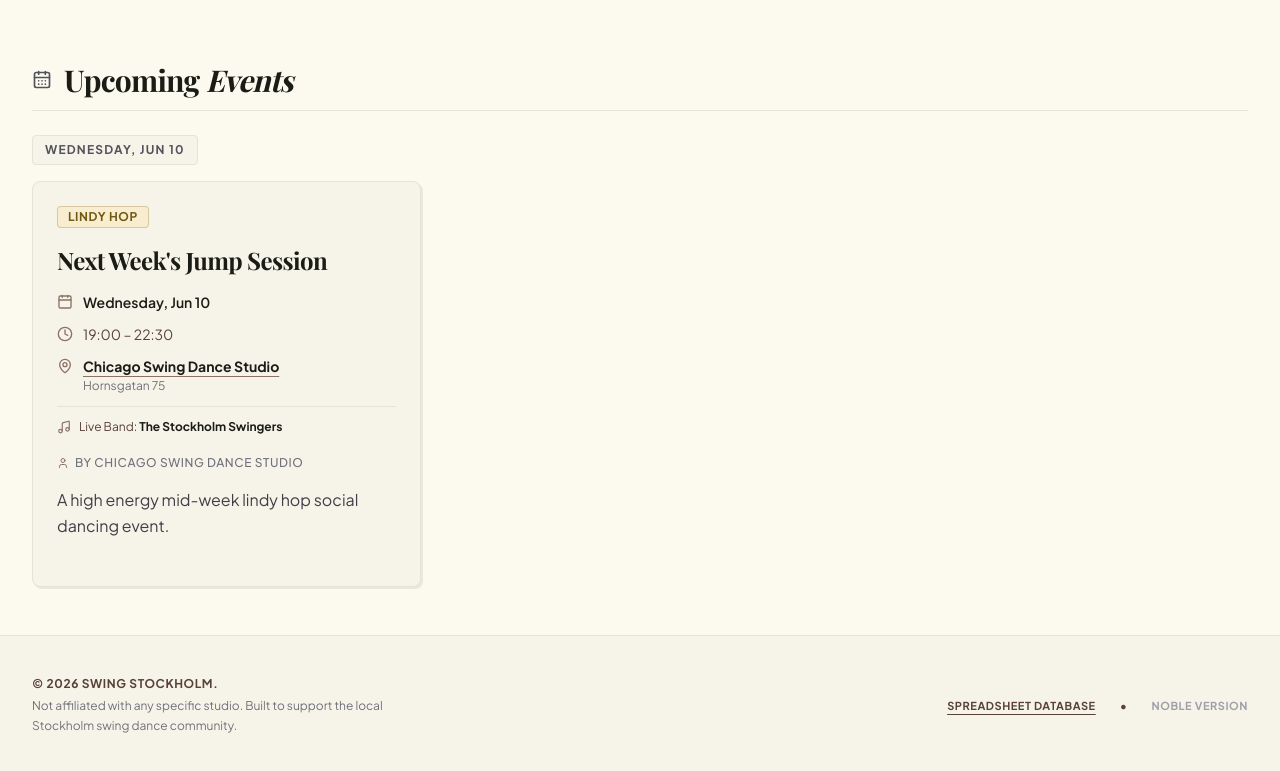
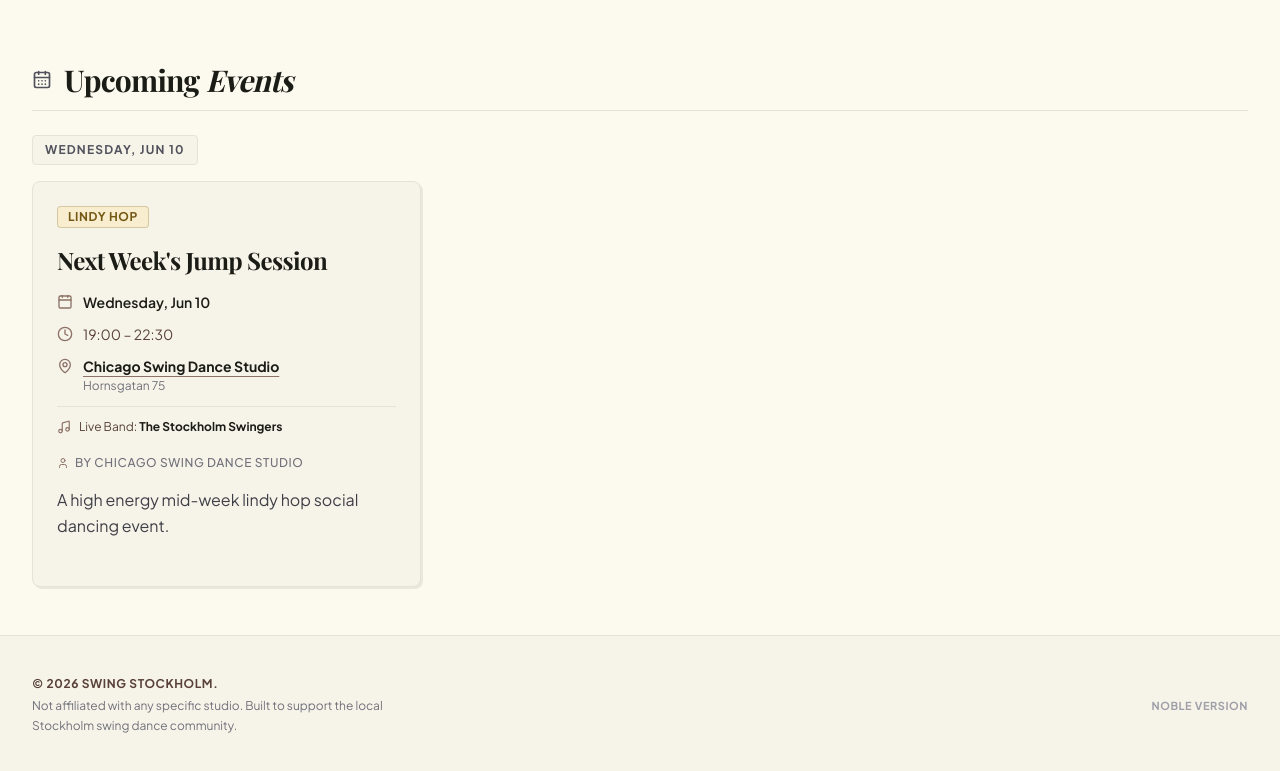
Before and after one commit to mikez/swsthlm, a Next.js app: page / in a window 1280 px wide. Shown: the part 3587-4358 px from the top of the page. Built offline with nearby package versions, Linux system fonts and the light colour scheme; no server answers; a web font is replaced by a local one.

Commit message:
Refactor: Remove all user-visible and code-comment references to Google Sheets database

```diff
--- a/src/app/page.tsx
+++ b/src/app/page.tsx
@@ -68,15 +68,6 @@ export default async function Page() {
             </p>
           </div>
           <div className="flex gap-6 uppercase font-bold tracking-wider text-[11px] text-[var(--on-surface-variant)]">
-            <a
-              href={`https://docs.google.com/spreadsheets/d/${process.env.NEXT_PUBLIC_SPREADSHEET_ID || ''}`}
-              target="_blank"
-              rel="noopener noreferrer"
-              className="hover:text-[var(--primary)] transition-colors underline underline-offset-4"
-            >
-              Spreadsheet Database
-            </a>
-            <span>•</span>
             <span className="text-zinc-400">Noble Version</span>
           </div>
         </div>
--- a/src/lib/events.ts
+++ b/src/lib/events.ts
@@ -40,7 +40,7 @@ function normalizeRow(row: Record<string, string>): Partial<SwingEvent> {
 }
 
 /**
- * Fetches events from either Google Sheets (if configured) or falls back to local mock data.
+ * Fetches events from the event database feed (if configured) or falls back to local mock data.
  * Implementation of Incremental Static Regeneration edge caching (1 hour).
  */
 export async function getEvents(): Promise<SwingEvent[]> {
@@ -57,11 +57,11 @@ export async function getEvents(): Promise<SwingEvent[]> {
       if (response.ok) {
         csvText = await response.text();
       } else {
-        console.warn(`Failed to fetch sheet. Response code: ${response.status}. Using mock data instead.`);
+        console.warn(`Failed to fetch event database. Response code: ${response.status}. Using mock data instead.`);
         csvText = MOCK_CSV;
       }
     } catch (e) {
-      console.error('Error fetching sheet, falling back to mock data:', e);
+      console.error('Error fetching event database, falling back to mock data:', e);
       csvText = MOCK_CSV;
     }
   } else {
```
